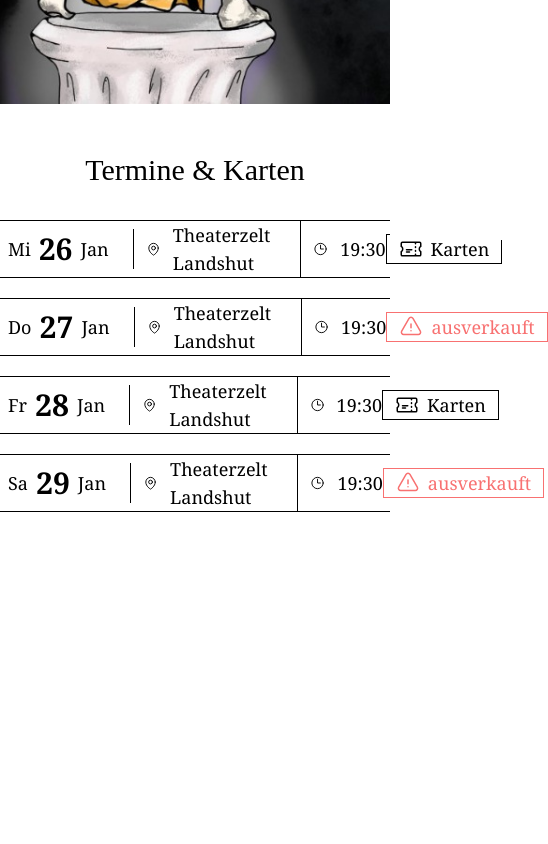
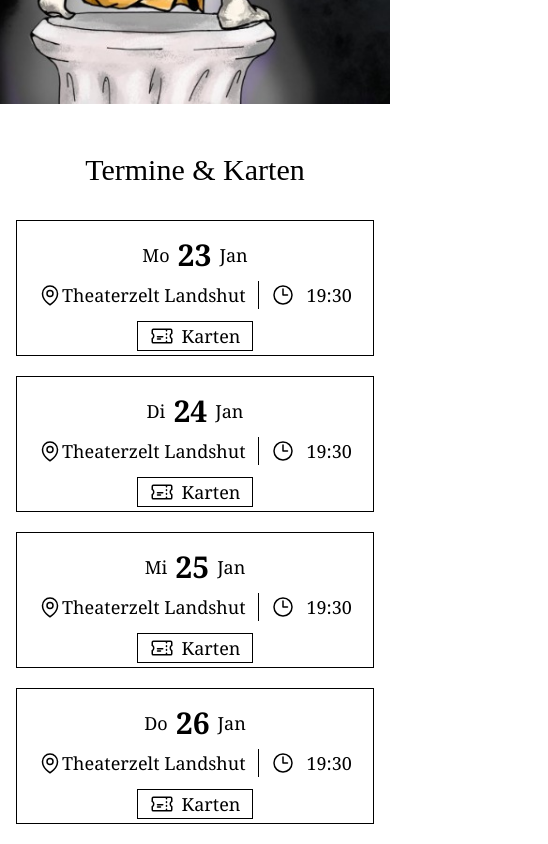
Before and after one commit to CarossaOper/oper-frontend-release, a Nuxt app: page / in a window 390 px wide. Shown: the part 740-1584 px from the top of the page, 548 px wide, since content can reach past the window. Before the commit the page ends 1272 px from the top, so only its background shows below. Built offline with nearby package versions, Linux system fonts and the light colour scheme; a web font is replaced by a local one.

Commit message:
Modified Responsive Booking Entries and About Page

```diff
--- /dev/null
+++ b/components/About.vue
@@ -0,0 +1,12 @@
+<template>
+  <div class="w-full">
+    <BackToTop />
+    <Navbar class="mt-4 mb-6"/>
+  </div>
+</template>
+
+<script>
+export default {
+  name: 'About'
+}
+</script>
--- a/components/BookingEntry.vue
+++ b/components/BookingEntry.vue
@@ -1,9 +1,9 @@
 <template>
-    <div class="w-full border-y border-black flex flex-row justify-between items-center font-noto text-lg">
-        <div class="flex flex-row">
-            <span class="flex flex-row items-center ml-2 my-2 pr-6 border-r border-black">{{day}}<b class="font-semibold mx-2 text-3xl">{{date}}</b>{{month}}</span>
-            <span class="flex flex-row items-center">
-                <svg xmlns="http://www.w3.org/2000/svg" fill="none" viewBox="0 0 24 24" stroke-width="1.5" stroke="currentColor" class="w-6 h-6 mx-3">
+    <div class="w-11/12 lg:border-x-0 border border-black flex lg:flex-row flex-col lg:justify-between lg:items-center font-noto text-lg mx-auto">
+        <div class="flex lg:flex-row flex-col px-3 py-2">
+            <span class="flex flex-row items-center lg:ml-2 my-2 lg:pr-6 lg:border-r border-black mx-auto">{{day}}<b class="font-semibold mx-2 text-3xl">{{date}}</b>{{month}}</span>
+            <span class="flex flex-row items-center mx-auto">
+                <svg xmlns="http://www.w3.org/2000/svg" fill="none" viewBox="0 0 24 24" stroke-width="1.5" stroke="currentColor" class="w-6 h-6 lg:mx-3">
                     <path stroke-linecap="round" stroke-linejoin="round" d="M15 10.5a3 3 0 11-6 0 3 3 0 016 0z" />
                     <path stroke-linecap="round" stroke-linejoin="round" d="M19.5 10.5c0 7.142-7.5 11.25-7.5 11.25S4.5 17.642 4.5 10.5a7.5 7.5 0 1115 0z" />
                 </svg>
@@ -14,18 +14,21 @@
                 <span>19:30</span>
             </span>
         </div>
-        <a v-if="!sold" class="border border-black flex flex-row items-center px-3 py mr-2" href="#">
+
+        <a v-if="!sold" class="border border-black flex flex-row items-center px-3 py lg:mr-2 w-fit lg:mx-0 mx-auto my-1 lg:my-0" href="#">
             <svg xmlns="http://www.w3.org/2000/svg" fill="none" viewBox="0 0 24 24" stroke-width="1.5" stroke="currentColor" class="w-6 h-6 mr-2">
                 <path stroke-linecap="round" stroke-linejoin="round" d="M16.5 6v.75m0 3v.75m0 3v.75m0 3V18m-9-5.25h5.25M7.5 15h3M3.375 5.25c-.621 0-1.125.504-1.125 1.125v3.026a2.999 2.999 0 010 5.198v3.026c0 .621.504 1.125 1.125 1.125h17.25c.621 0 1.125-.504 1.125-1.125v-3.026a2.999 2.999 0 010-5.198V6.375c0-.621-.504-1.125-1.125-1.125H3.375z" />
             </svg>
             Karten
         </a>
-        <a v-else class="border border-red-400 flex flex-row items-center px-3 py mr-2 text-red-400 hover:cursor-not-allowed" href="#">
+
+        <a v-else class="border border-red-400 flex flex-row items-center px-3 py lg:mr-2 text-red-400 hover:cursor-not-allowed w-fit lg:mx-0 mx-auto my-1 lg:my-0" href="#">
             <svg xmlns="http://www.w3.org/2000/svg" fill="none" viewBox="0 0 24 24" stroke-width="1.5" stroke="currentColor" class="w-6 h-6 mr-2">
                 <path stroke-linecap="round" stroke-linejoin="round" d="M12 9v3.75m-9.303 3.376c-.866 1.5.217 3.374 1.948 3.374h14.71c1.73 0 2.813-1.874 1.948-3.374L13.949 3.378c-.866-1.5-3.032-1.5-3.898 0L2.697 16.126zM12 15.75h.007v.008H12v-.008z" />
             </svg>
             ausverkauft
         </a>
+
     </div>
 </template>
 
--- a/components/Bookings.vue
+++ b/components/Bookings.vue
@@ -1,10 +1,10 @@
 <template>
     <div>
         <h1 class="font-vollkornsc text-center text-3xl mt-12 mb-8" id="termine">Termine &amp; Karten</h1>
-        <BookingEntry day="Mi" :date="26" month="Jan" :sold="false" class="mb-5" />
-        <BookingEntry day="Do" :date="27" month="Jan" :sold="true" class="my-5" />
-        <BookingEntry day="Fr" :date="28" month="Jan" :sold="false" class="my-5" />
-        <BookingEntry day="Sa" :date="29" month="Jan" :sold="true" class="my-5" />
+        <BookingEntry day="Mo" :date="23" month="Jan" :sold="false" class="mb-5" />
+        <BookingEntry day="Di" :date="24" month="Jan" :sold="false" class="my-5" />
+        <BookingEntry day="Mi" :date="25" month="Jan" :sold="false" class="my-5" />
+        <BookingEntry day="Do" :date="26" month="Jan" :sold="false" class="my-5" />
     </div>
 </template>
 
--- a/components/Navbar.vue
+++ b/components/Navbar.vue
@@ -1,9 +1,9 @@
 <template>
     <header class="flex md:block fixed w-full mt-0 mb-0 bg-white justify-between items-center px-4 md:px-12 transition-all duration-200">
         <div class="w-fit py-8">
-            <a>
+            <NuxtLink to="/">
                 <img src="../static/logo_bw_opera.png" alt="CarossaOper Logo" class="h-12 md:h-" :style="{ height: logo_height + 'px'  }">
-            </a>
+            </NuxtLink>
         </div>
         <div>
             <nav class="relative">
@@ -41,10 +41,10 @@
                   :style="{ fontSize: font_size + 'px'  }"
                   >
                     <li class="py-4 md:mx-auto"><a href="#termine">Termine &amp; Karten</a></li>
-                    <li class="py-4 md:mx-auto"><a>Neuigkeiten</a></li>
-                    <li class="py-4 md:mx-auto"><a>Über Uns</a></li>
+                    <li class="py-4 md:mx-auto"><a href="https://blog.carossa-oper.de/">Neuigkeiten</a></li>
+                    <li class="py-4 md:mx-auto"><NuxtLink to="/about">Über Uns</NuxtLink></li>
                     <li class="py-4 md:mx-auto"><a>Unsere Unterstützer</a></li>
-                    <li class="py-4 md:mx-auto"><a>Die Schule</a></li>
+                    <li class="py-4 md:mx-auto"><a href="https://www.carossa-gymnasium.de/">Die Schule</a></li>
                 </ul>
             </nav>
         </div>
--- a/nuxt.config.js
+++ b/nuxt.config.js
@@ -1,7 +1,7 @@
 export default {
   // Global page headers: https://go.nuxtjs.dev/config-head
   head: {
-    title: 'oper-frontend-nuxt',
+    title: 'Carossa Oper',
     htmlAttrs: {
       lang: 'de'
     },
--- /dev/null
+++ b/pages/about.vue
@@ -0,0 +1,11 @@
+<template>
+    <About />
+</template>
+
+<script lang="ts">
+import Vue from 'vue'
+
+export default Vue.extend({
+  name: 'AboutPage'
+})
+</script>
```
Also changed, not shown: 1 other file (tests, documents, lock files or other folders).
